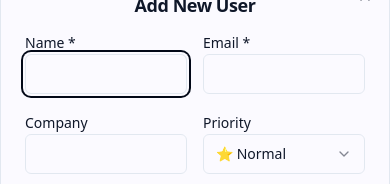
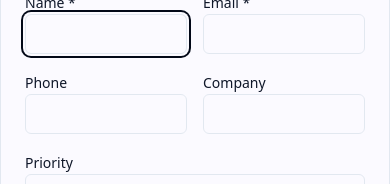
Before and after one commit to Sid00721/lovable-user-whisper, a React (Vite) app: page / in a window 390 px wide. Both pictures are taken after typing "Sample" into the empty fields and a click on the button "Add User". Shown: the part 139-323 px from the top of the page. Built offline with nearby package versions, Linux system fonts and the light colour scheme; no server answers; the database is empty.

Commit message:
Update UserForm to pre-fill fields
Pre-fill the UserForm with existing user data from Supabase when editing.
Add a phone number field to the form.

```diff
--- a/src/components/UserForm.tsx
+++ b/src/components/UserForm.tsx
@@ -20,6 +20,7 @@ export function UserForm({ open, onOpenChange, user, onSave, employees }: UserFo
   const [formData, setFormData] = useState<Partial<User>>({
     name: user?.name || '',
     email: user?.email || '',
+    phone: user?.phone || '',
     company: user?.company || '',
     priority: user?.priority || 'normal',
     usingPlatform: user?.usingPlatform || false,
@@ -70,6 +71,15 @@ export function UserForm({ open, onOpenChange, user, onSave, employees }: UserFo
 
           <div className="grid grid-cols-2 gap-4">
             <div>
+              <Label htmlFor="phone">Phone</Label>
+              <Input
+                id="phone"
+                type="tel"
+                value={formData.phone}
+                onChange={(e) => setFormData({ ...formData, phone: e.target.value })}
+              />
+            </div>
+            <div>
               <Label htmlFor="company">Company</Label>
               <Input
                 id="company"
@@ -77,6 +87,8 @@ export function UserForm({ open, onOpenChange, user, onSave, employees }: UserFo
                 onChange={(e) => setFormData({ ...formData, company: e.target.value })}
               />
             </div>
+          </div>
+
           <div>
             <Label>Priority</Label>
             <Select
@@ -91,7 +103,6 @@ export function UserForm({ open, onOpenChange, user, onSave, employees }: UserFo
                 <SelectItem value="normal">⭐ Normal</SelectItem>
               </SelectContent>
             </Select>
-            </div>
           </div>
 
           <div className="grid grid-cols-2 gap-4">
--- a/src/types/crm.ts
+++ b/src/types/crm.ts
@@ -9,6 +9,7 @@ export interface User {
   id: string;
   name: string;
   email: string;
+  phone?: string;
   company?: string;
   priority: 'high' | 'normal';
   usingPlatform: boolean;
```
Lines whose indentation alone changed are shown as unchanged.
